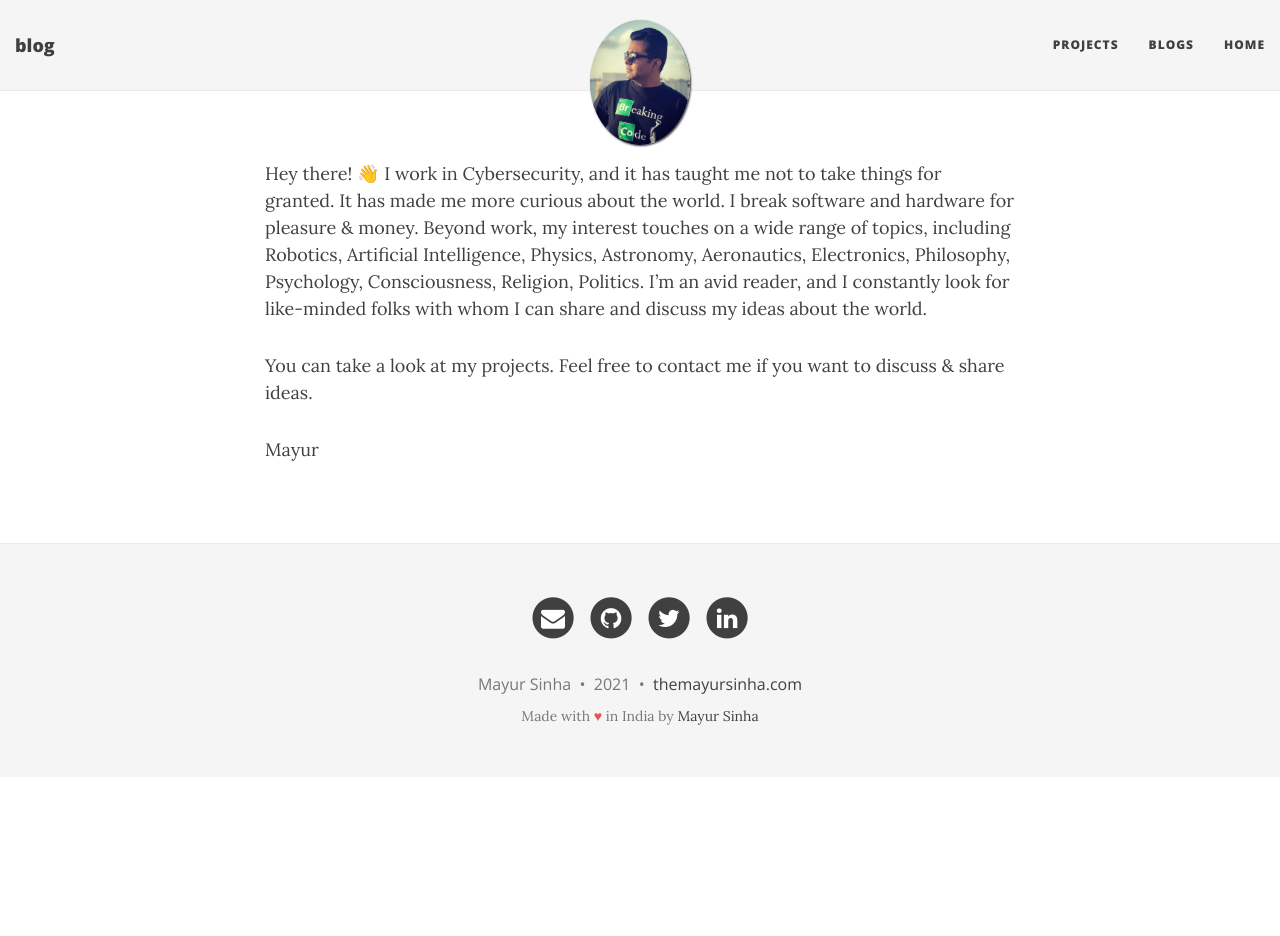
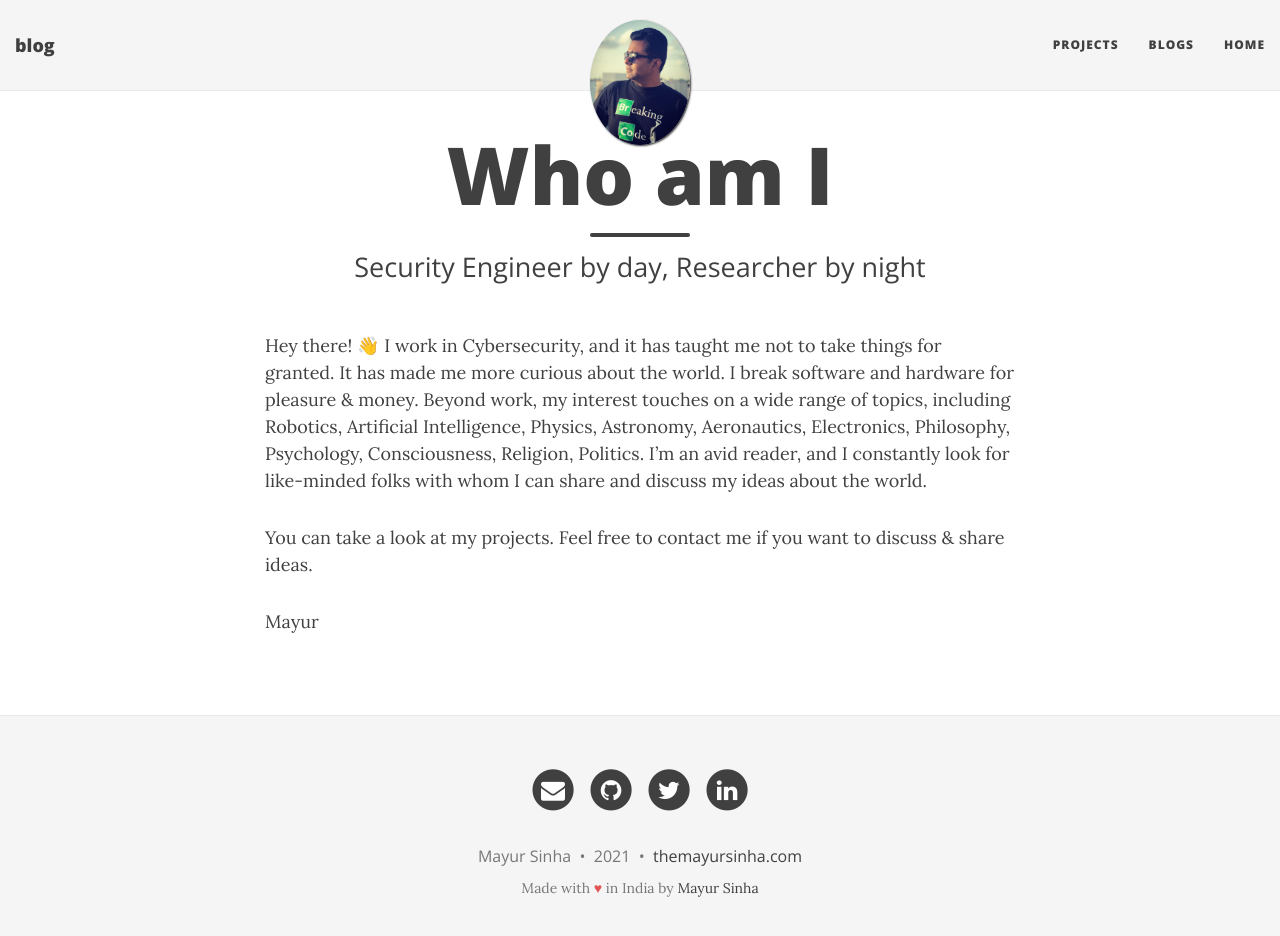
Before and after one commit to themayursinha/blog, a Jekyll site: the page built from index.md, in a window 1280 px wide and 949 px high. Shown: the top 936 px of the window. Built offline with Jekyll 4.4.1, drawn with Linux system fonts in a browser that asks for light colours; nearby versions of some CDN libraries; library files that are not in the unit come from our copies.

Commit message:
Adding stuffs to index.md page

```diff
--- a/index.md
+++ b/index.md
@@ -1,5 +1,6 @@
 ---
 layout: page
+title: Who am I
 subtitle: Security Engineer by day, Researcher by night
 ---
 
```
